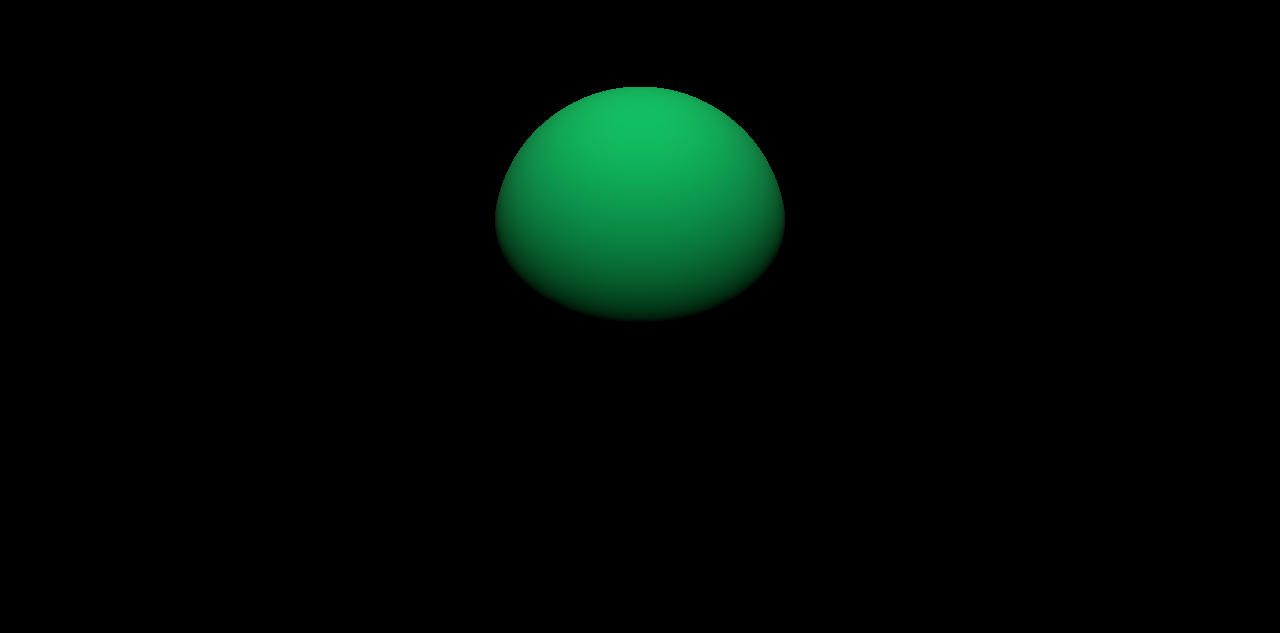
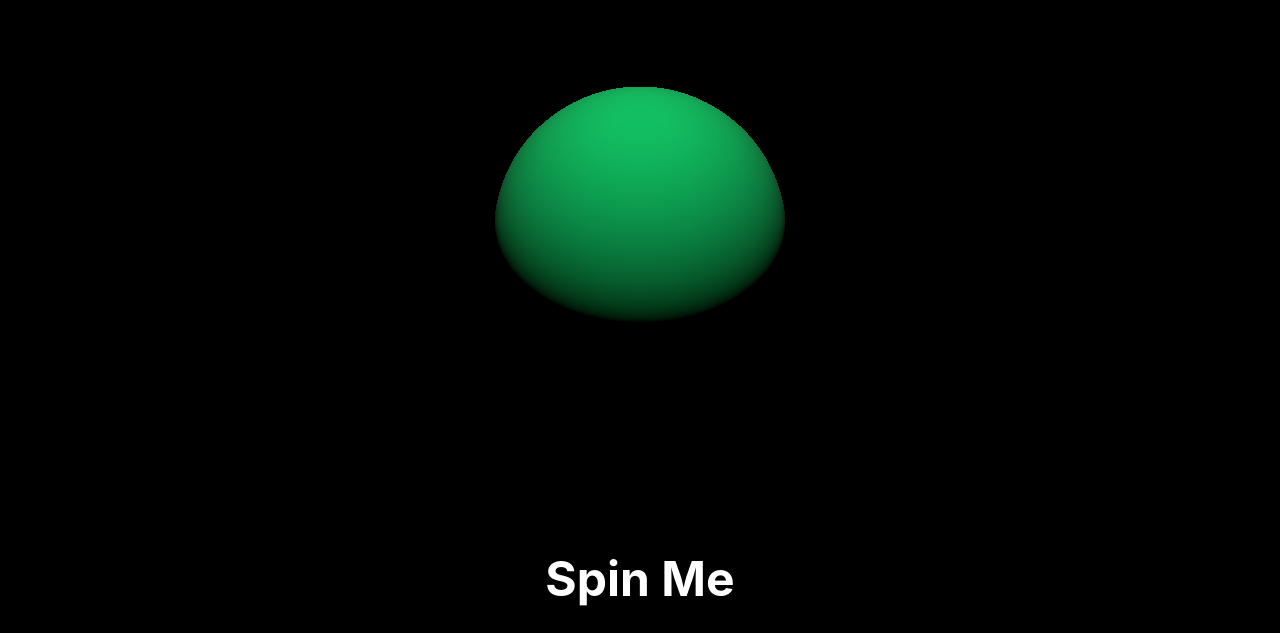
Before and after one commit to jaylamping/threejs_tutorial, a website built with Vite: page index.html in a window 1280 px wide. Shown: the part 167-800 px from the top of the page. Built offline with nearby package versions, Linux system fonts and the light colour scheme; animation ran at ten frames a second.

```diff
--- a/index.html
+++ b/index.html
@@ -14,7 +14,7 @@
         <li>Create</li>
       </ul>
     </nav>
-    <h1 class="title">Spin Me Daddy</h1>
+    <h1 class="title">Spin Me</h1>
     <script type="module" src="/src/main.ts"></script>
   </body>
 </html>
--- a/src/style.css
+++ b/src/style.css
@@ -40,3 +40,13 @@
   list-style: none;
   gap: 4rem;
 }
+
+.title {
+  color: white;
+  z-index: 2;
+  position: absolute;
+  font-size: 3rem;
+  left: 50%;
+  top: 95%;
+  transform: translate(-50%, -75%);
+}
```
